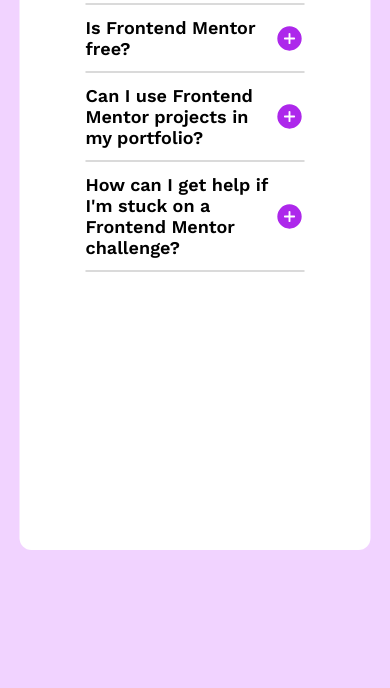
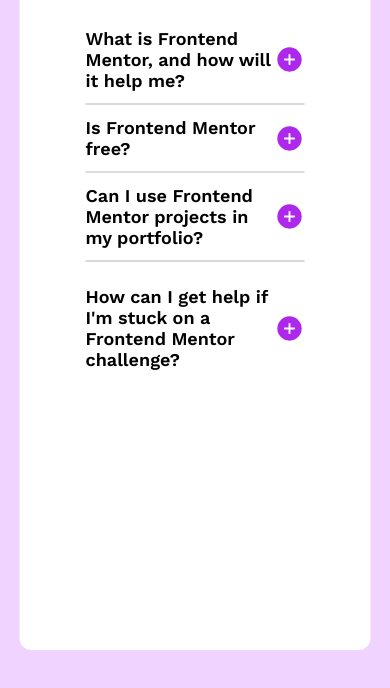
Before and after one commit to joanatrinidad/faq-accordion-main, a plain HTML site: page index.html in a window 390 px wide. Shown: the part 144-832 px from the top of the page. Drawn offline with nearby package versions, Linux system fonts and the light colour scheme.

Commit message:
fix responsiveness and icon minus

```diff
--- a/index.html
+++ b/index.html
@@ -66,7 +66,7 @@
               potential employers!
             </div>
           </div>
-          <div class="accordionOne">
+          <div class="accordionTwo">
             <button class="accordion">
               <span
                 >How can I get help if I'm stuck on a Frontend Mentor
@@ -91,6 +91,14 @@
       for (i = 0; i < accordion.length; i++) {
         accordion[i].addEventListener("click", function () {
           this.classList.toggle("active");
+
+          let icon = this.querySelector("img");
+          if (this.classList.contains("active")) {
+            icon.src = "/assets/images/icon-minus.svg";
+          } else {
+            icon.src = "/assets/images/icon-plus.svg";
+          }
+
           let panel = this.nextElementSibling;
 
           if (panel.style.display === "block") {
--- a/src/styles/style.css
+++ b/src/styles/style.css
@@ -68,6 +68,16 @@
   gap: 12px;
 }
 
+.accordionTwo {
+  display: flex;
+  flex-direction: column;
+  justify-content: space-between;
+  cursor: pointer;
+  padding-bottom: 12px;
+  padding-top: 24px;
+  gap: 12px;
+}
+
 .accordion {
   text-align: left;
   box-sizing: border-box;
@@ -102,21 +112,18 @@
   font-size: 18px;
 }
 
-/* @media (max-width: 600px) {
+@media (max-width: 1024px) {
   section {
-    top: -80px; /* less overlap on small screens */
-/* padding: 10px 16px 32px 16px;
+    display: flex;
+    flex: 1;
+    background-color: var(--white);
+    width: min(992px, 90%);
+    position: relative;
+    top: -50px;
+    left: 50%;
+    transform: translateX(-50%);
+    padding: 10px 32px 46px 32px;
+    box-sizing: border-box;
+    border-radius: 12px;
   }
-
-  .sectionItems {
-    padding: 24px 8px 8px 8px;
-  }
-
-  .accordion span {
-    font-size: 15px; /* slightly smaller text on mobile */
-/* }
-
-  .container header img {
-    max-height: 180px; /* shorter header image on mobile */
-/* }
-} */
+}
```
